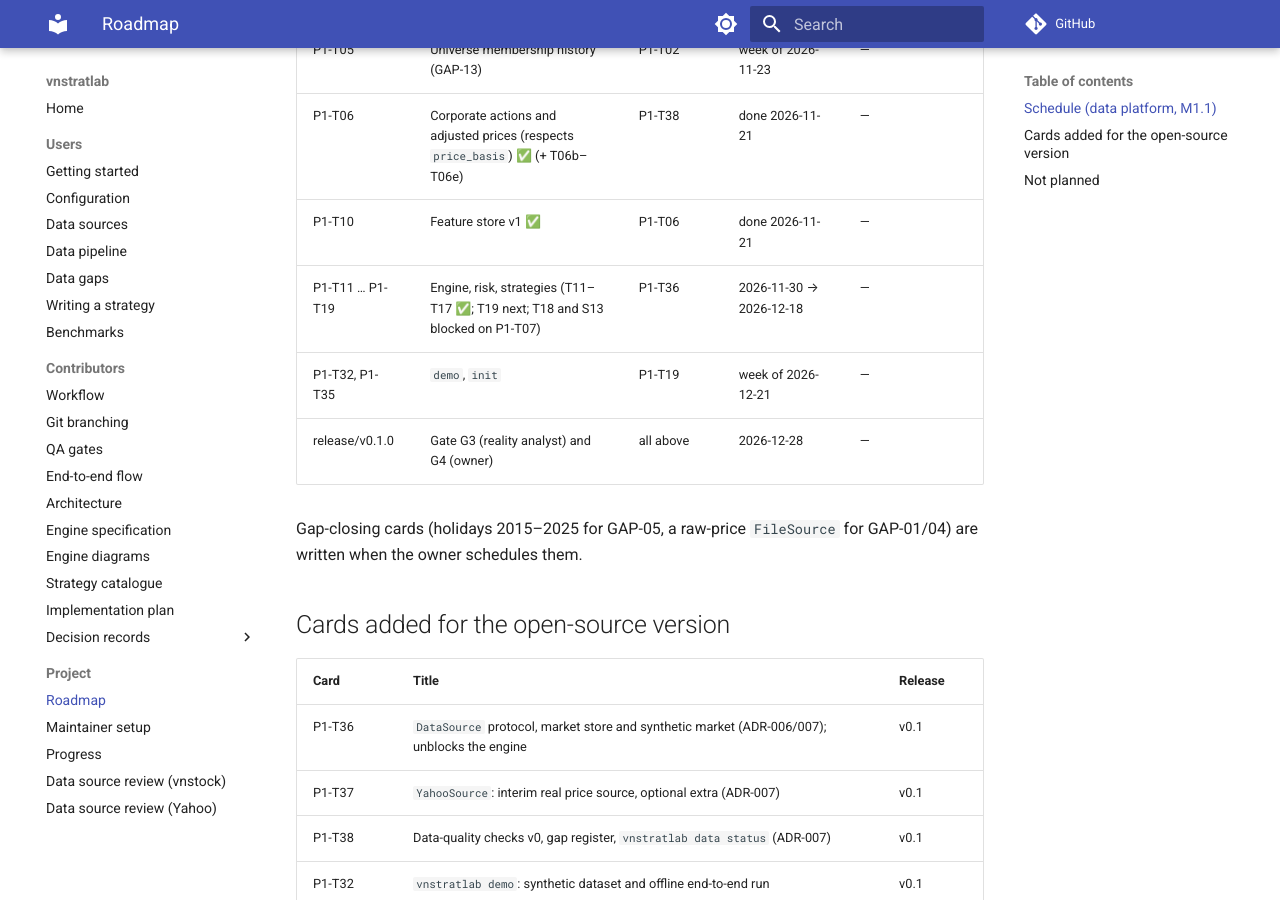
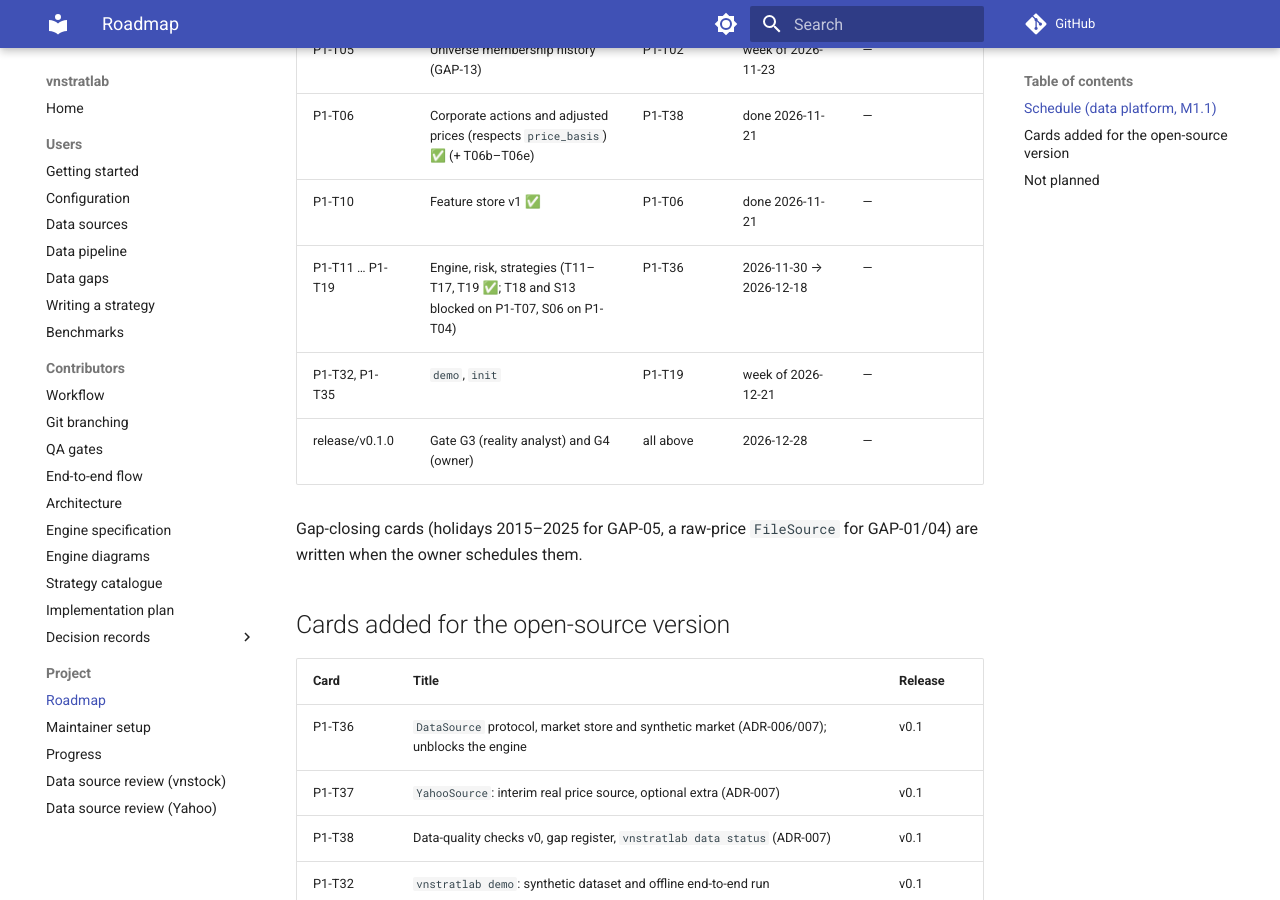
Before and after one commit to lephucchi/vnstratlab, an MkDocs documentation site: the page built from docs/roadmap.md, in a window 1280 px wide and 900 px high, scrolled down 1391 px. Built offline with MkDocs 1.6.1 and Material for MkDocs 9.7.7, drawn with Linux system fonts in a browser that asks for light colours; comment, search, counter and statistics services are not loaded.

Commit message:
docs: close P1-T19, progress log, roadmap

```diff
--- a/docs/roadmap.md
+++ b/docs/roadmap.md
@@ -32,7 +32,7 @@ Planned dates; the PO dashboard shows the live status of each card.
 | P1-T05 | Universe membership history (GAP-13) | P1-T02 | week of 2026-11-23 | — |
 | P1-T06 | Corporate actions and adjusted prices (respects `price_basis`) ✅ (+ T06b–T06e) | P1-T38 | done 2026-11-21 | — |
 | P1-T10 | Feature store v1 ✅ | P1-T06 | done 2026-11-21 | — |
-| P1-T11 … P1-T19 | Engine, risk, strategies (T11–T17 ✅; T19 next; T18 and S13 blocked on P1-T07) | P1-T36 | 2026-11-30 → 2026-12-18 | — |
+| P1-T11 … P1-T19 | Engine, risk, strategies (T11–T17, T19 ✅; T18 and S13 blocked on P1-T07, S06 on P1-T04) | P1-T36 | 2026-11-30 → 2026-12-18 | — |
 | P1-T32, P1-T35 | `demo`, `init` | P1-T19 | week of 2026-12-21 | — |
 | release/v0.1.0 | Gate G3 (reality analyst) and G4 (owner) | all above | 2026-12-28 | — |
 
```
Also changed, not shown: docs/cards/P1-T19-s14-s15-s18.md (+1 -1 lines), docs/reports/progress.md (+1 -0 lines).
